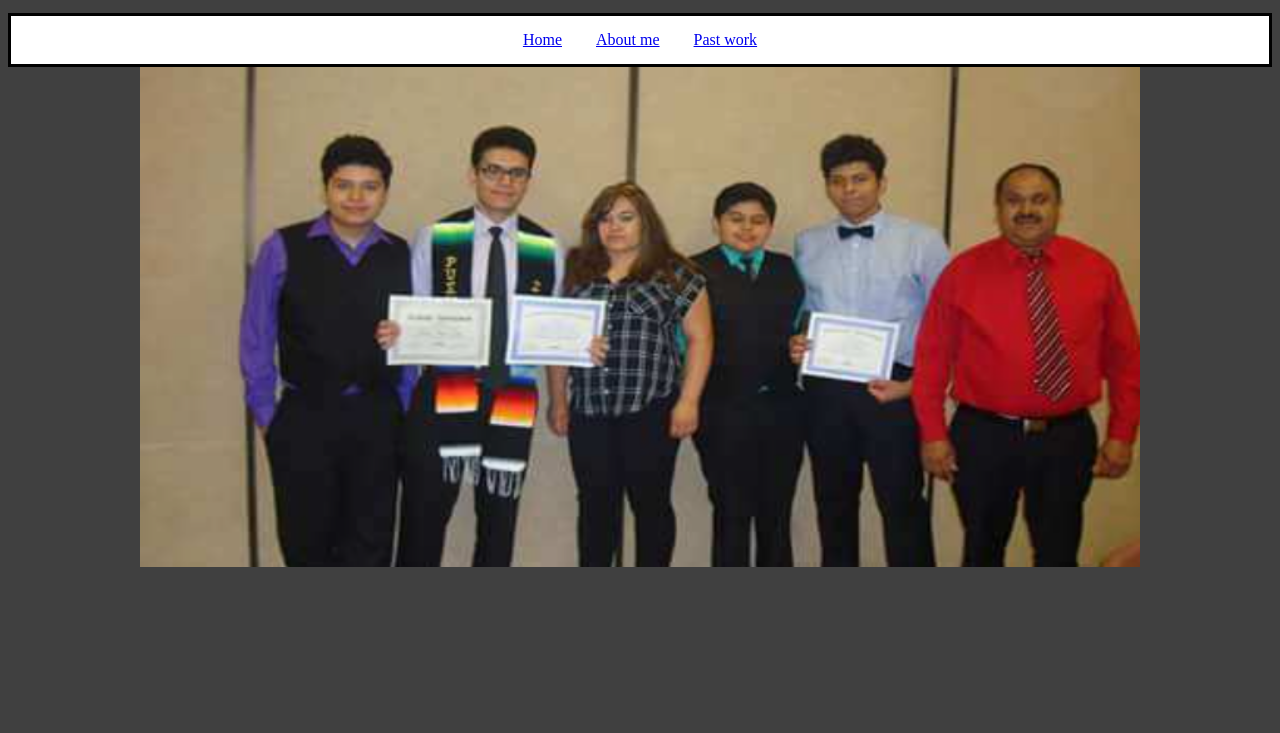
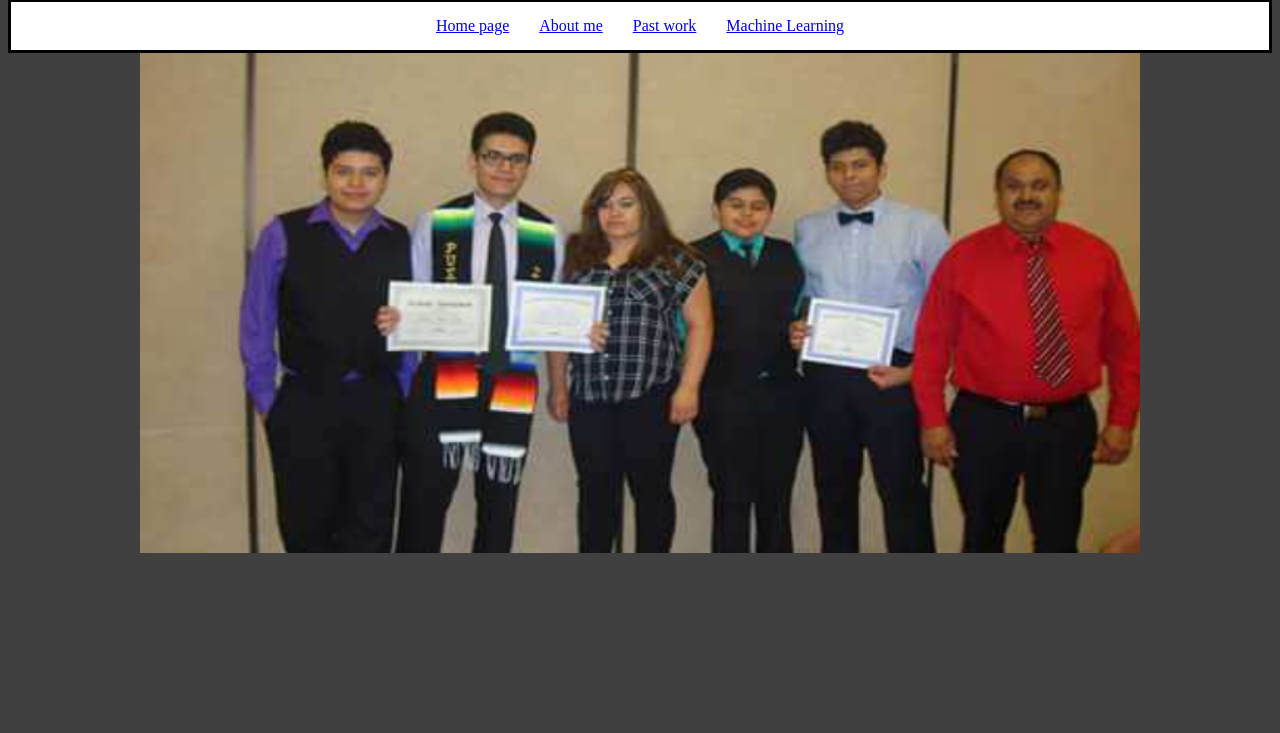
Before and after one commit to Bringoutthecode/Project, a plain HTML site: page Index.html in a window 1280 px wide. Shown: the part 67-800 px from the top of the page. Drawn offline with Linux system fonts and the light colour scheme.

Commit message:
Update Index.html

```diff
--- a/Index.html
+++ b/Index.html
@@ -1,4 +1,4 @@
-<!DOCTYPE html>
+
 <html>
 
 <head>
@@ -10,12 +10,11 @@
 </head>
 
 <body>
-    <nav>
-        <div>
-            <a href="Index.html">Home</a>
-            <a href="me.html">About me</a>
-            <a href="past.html">Past work</a>
-
+     <nav>
+        <a href="index.html">Home page</a>
+        <a href="me.html">About me</a>
+        <a href="past.html">Past work</a>
+        <a href="ML.html">Machine Learning</a>
     </nav>
     <center><img height="500px"; width="1000px"; src="photo.png" alt="not loaded"></center>
 </body>
```
